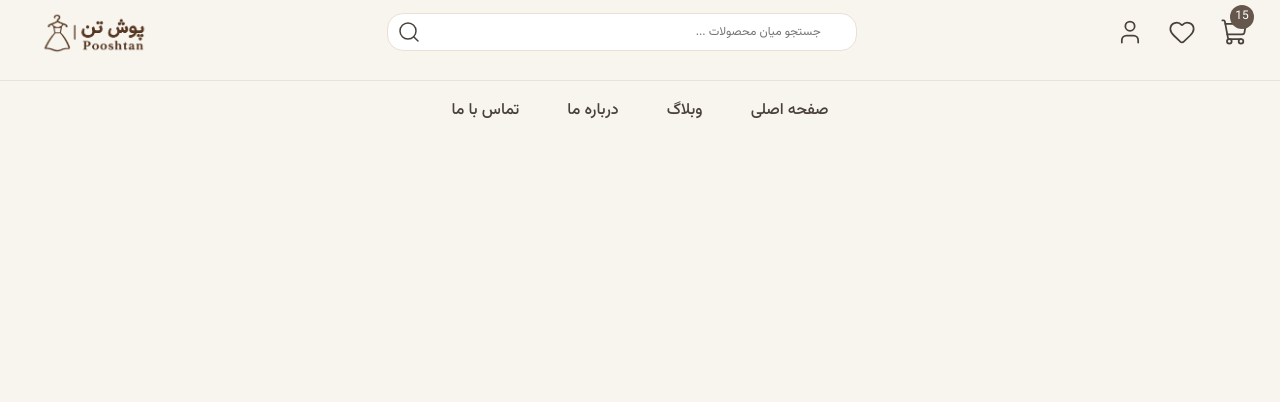
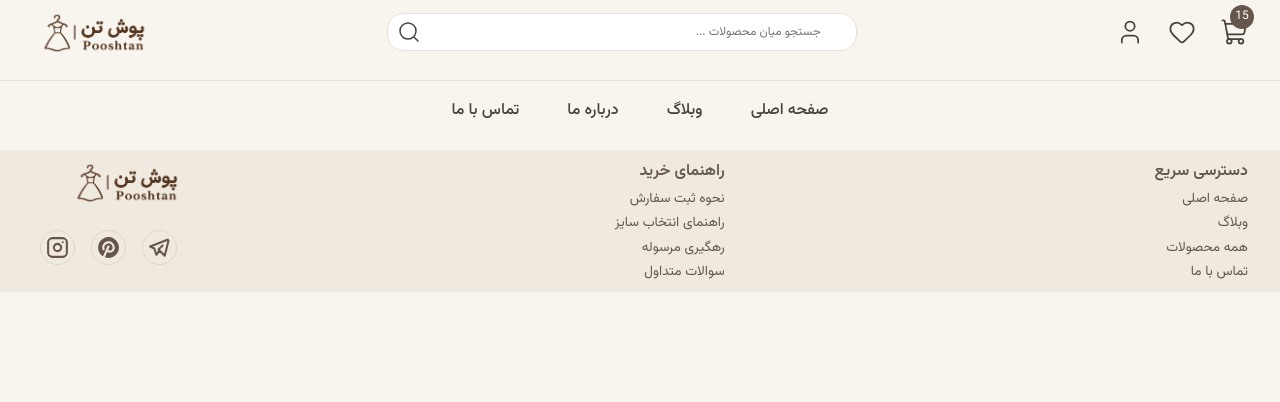
Before and after one commit to fatemeh-ch/Pooshtan, a Django app: page / in a window 1280 px wide. Shown: the top 402 px of the page. Run offline with Django 5.2, Linux system fonts and the light colour scheme.

Commit message:
Feat (ui): Add footer section
-Create reusable footer component
- Add quick access navigation links
- Add shopping guide links
- Add social media icons
- Style footer layout and interactive states

```diff
--- a/static/css/components/footer.css
+++ b/static/css/components/footer.css
@@ -0,0 +1,56 @@
+/* Footer */
+
+.footer {
+  background-color: var(--color-background-light-cream);
+  margin: 0.5rem 0;
+  padding: 0.5rem var(--spacing-xl);
+  height: fit-content;
+}
+
+/* Footer items */
+
+.footer .footer-item {
+  color: var(--color-primary-hover-dark-brown);
+}
+
+.footer .footer-item h4 {
+  font-size: var(--font-size-medium);
+  font-weight: var(--font-weight-semibold);
+}
+
+.footer .footer-item ul li {
+  font-size: 0.85rem;
+}
+
+.footer .footer-item ul li:hover {
+  color: var(--color-status-error);
+  transition: var(--transition-slow);
+}
+
+/* Footer Logo */
+
+.footer-logo {
+  height: 3rem;
+  margin-bottom: var(--spacing-lg);
+}
+
+/* Social Media Icons */
+
+.footer .social-media-icon svg {
+  width: 35px;
+  height: 35px;
+
+  display: inline-block;
+  margin: 0 var(--spacing-sm);
+
+  padding: var(--spacing-xs);
+
+  border: var(--default-border);
+  border-radius: 50%;
+}
+
+.footer .social-media-icon svg:hover {
+  color: var(--color-status-error);
+  transition: var(--transition-slow);
+  border: 1px solid var(--color-status-error);
+}
--- a/templates/base.html
+++ b/templates/base.html
@@ -44,7 +44,7 @@
     {% include 'includes/header.html' %}
 
     <!-- Navbar -->
-    <nav class="d-flex flex-center navbar">
+    <nav class="d-flex flex-center navbar" aria-label="منوی اصلی">
 
         <ul class="d-flex justify-between">
 
--- a/templates/includes/footer.html
+++ b/templates/includes/footer.html
@@ -0,0 +1,79 @@
+{% load static %}
+
+<!-- Footer -->
+
+<footer class="footer d-flex justify-between">
+
+    <!-- Accessibility -->
+
+    <nav class="footer-item accessibility d-flex flex-column" aria-label="دسترسی سریع">
+        <h4>دسترسی سریع</h4>
+        <ul>
+            <li><a href="{% url 'website:index' %}">صفحه اصلی</a></li>
+            <li><a href="#">وبلاگ</a></li>
+            <li><a href="#">همه محصولات</a></li>
+            <li><a href="#">تماس با ما</a></li>
+        </ul>
+    </nav>
+
+    <!-- Buying hints -->
+
+    <nav class="footer-item buying-hint d-flex flex-column" aria-label="راهنمای خرید">
+        <h4>راهنمای خرید</h4>
+        <ul class="d-flex flex-column">
+            <li><a href="#">نحوه ثبت سفارش</a></li>
+            <li><a href="#">راهنمای انتخاب سایز</a></li>
+            <li><a href="https://tracking.post.ir/" target="_blank" rel="noopener noreferrer">رهگیری مرسوله</a></li>
+            <li><a href="#">سوالات متداول</a></li>
+        </ul>
+    </nav>
+
+    <!-- Social Media     -->
+
+    <nav class="footer-item d-flex flex-column">
+
+        <!-- Logo -->
+        <a href="{% url 'website:index' %}">
+            <img src="{% static 'images/logo.png' %}" alt="pooshtan-logo" class="footer-logo">
+        </a>
+
+        <!-- Social media icons -->
+        <div class="social-media-icons d-flex">
+
+            <div class="social-media-icon">
+                <a href="#" aria-label="صفحه پوش تن در تلگرام">
+                    <svg xmlns="http://www.w3.org/2000/svg" width="24" height="24" viewBox="0 0 24 24" fill="none"
+                        stroke="currentColor" stroke-width="2" stroke-linecap="round" stroke-linejoin="round"
+                        class="icon icon-tabler icons-tabler-outline icon-tabler-brand-telegram">
+                        <path stroke="none" d="M0 0h24v24H0z" fill="none" />
+                        <path d="M15 10l-4 4l6 6l4 -16l-18 7l4 2l2 6l3 -4" />
+                    </svg>
+                </a>
+            </div>
+
+            <div class="social-media-icon">
+                <a href="#" aria-label="صفحه پوش تن در پینترست">
+                    <svg xmlns="http://www.w3.org/2000/svg" width="24" height="24" viewBox="0 0 24 24"
+                        fill="currentColor" class="icon icon-tabler icons-tabler-filled icon-tabler-brand-pinterest">
+                        <path stroke="none" d="M0 0h24v24H0z" fill="none" />
+                        <path
+                            d="M17 3.34a10 10 0 0 1 -8.512 18.023l2.364 -5.315a3.5 3.5 0 0 0 2.398 .952c2.708 0 4.75 -2.089 4.75 -5a6 6 0 1 0 -11.64 2.041a1 1 0 1 0 1.88 -.682a4 4 0 1 1 7.76 -1.36c0 1.818 -1.156 3.001 -2.75 3.001c-.609 0 -1.153 -.361 -1.478 -1.022l1.142 -2.572a1 1 0 0 0 -1.828 -.812l-4.392 9.882a10 10 0 0 1 -4.694 -8.476l.005 -.324a10 10 0 0 1 14.995 -8.336" />
+                    </svg>
+                </a>
+            </div>
+
+            <div class="social-media-icon">
+                <a href="#" aria-label="صفحه پوش تن در اینستاگرام"><svg xmlns="http://www.w3.org/2000/svg" width="24"
+                        height="24" viewBox="0 0 24 24" fill="none" stroke="currentColor" stroke-width="2"
+                        stroke-linecap="round" stroke-linejoin="round"
+                        class="icon icon-tabler icons-tabler-outline icon-tabler-brand-instagram">
+                        <path stroke="none" d="M0 0h24v24H0z" fill="none" />
+                        <path d="M3 7a4 4 0 0 1 4 -4h10a4 4 0 0 1 4 4v10a4 4 0 0 1 -4 4h-10a4 4 0 0 1 -4 -4l0 -10" />
+                        <path d="M8.5 12a3.5 3.5 0 1 0 7 0a3.5 3.5 0 0 0 -7 0" />
+                        <path d="M17 7v.01" />
+                    </svg>
+                </a>
+            </div>
+        </div>
+    </nav>
+</footer>
```
